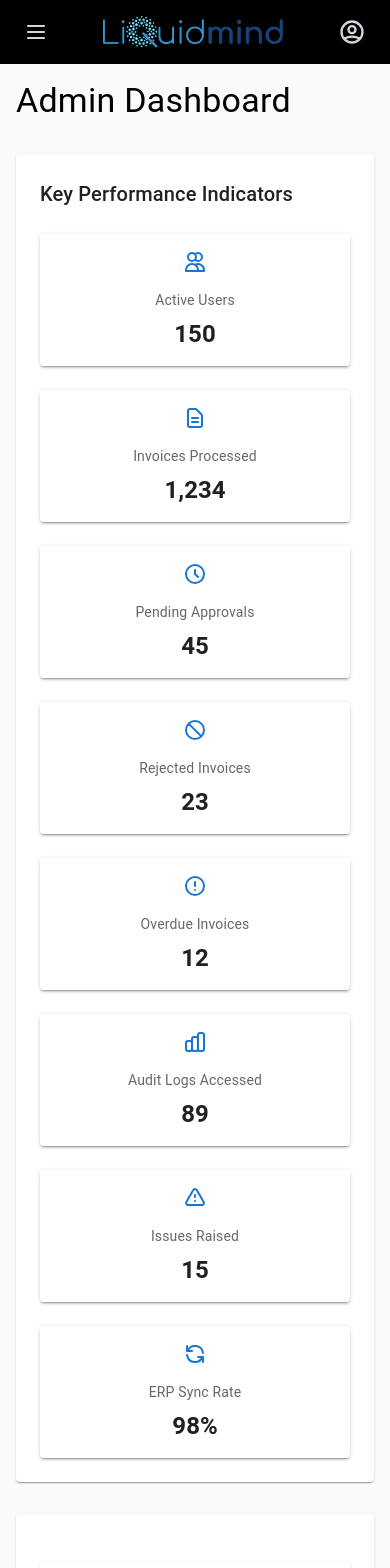
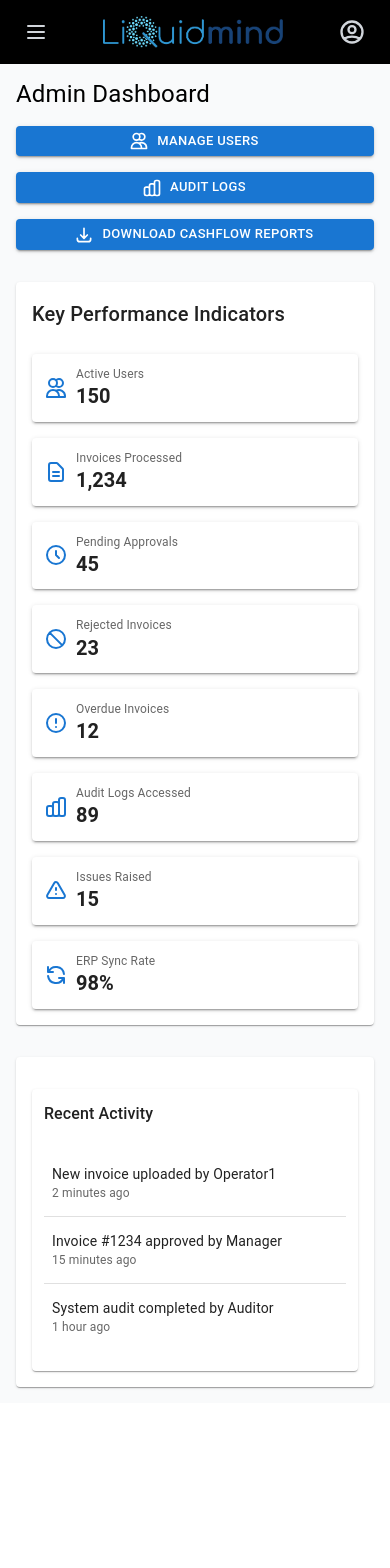
Before and after one commit to thecolossalsparkle/liquidrbac, a React (Create React App) app: page /dashboard/admin in a window 390 px wide. Shown: the top 1568 px of the page. After the commit the page ends 1403 px from the top, so only its background shows below. Built offline with nearby package versions, Linux system fonts and the light colour scheme.

Commit message:
Dashboard, Home

```diff
--- a/src/components/common/KPICard.jsx
+++ b/src/components/common/KPICard.jsx
@@ -1,15 +1,18 @@
 import React from 'react';
-import { Paper, Typography, Box } from '@mui/material';
+import { Paper, Typography, Box, useTheme, useMediaQuery } from '@mui/material';
 
 const KPICard = ({ title, value, icon }) => {
+  const theme = useTheme();
+  const isMobile = useMediaQuery(theme.breakpoints.down('sm'));
+
   return (
     <Paper
       elevation={2}
       sx={{
-        p: 2,
+        p: isMobile ? 1.5 : 2,
         height: '100%',
         display: 'flex',
-        flexDirection: 'column',
+        flexDirection: isMobile ? 'row' : 'column',
         alignItems: 'center',
         gap: 1,
         bgcolor: 'background.default',
@@ -25,16 +28,35 @@ const KPICard = ({ title, value, icon }) => {
         display: 'flex',
         alignItems: 'center',
         justifyContent: 'center',
-        mb: 1
+        mb: isMobile ? 0 : 1
       }}>
         {icon}
       </Box>
-      <Typography variant="body2" color="text.secondary" align="center">
-        {title}
-      </Typography>
-      <Typography variant="h5" component="div" align="center" sx={{ fontWeight: 'bold' }}>
-        {value}
-      </Typography>
+      <Box sx={{
+        display: 'flex',
+        flexDirection: 'column',
+        alignItems: isMobile ? 'flex-start' : 'center'
+      }}>
+        <Typography
+          variant="body2"
+          color="text.secondary"
+          align={isMobile ? "left" : "center"}
+          sx={{ fontSize: isMobile ? '0.75rem' : '0.875rem' }}
+        >
+          {title}
+        </Typography>
+        <Typography
+          variant="h5"
+          component="div"
+          align={isMobile ? "left" : "center"}
+          sx={{
+            fontWeight: 'bold',
+            fontSize: isMobile ? '1.25rem' : '1.5rem'
+          }}
+        >
+          {value}
+        </Typography>
+      </Box>
     </Paper>
   );
 };
--- a/src/components/common/RecentActivity.jsx
+++ b/src/components/common/RecentActivity.jsx
@@ -1,19 +1,28 @@
 import React from 'react';
-import { Card, Typography, List, ListItem, ListItemText, Divider } from '@mui/material';
+import { Card, Typography, List, ListItem, ListItemText, Divider, useTheme, useMediaQuery } from '@mui/material';
 
 const RecentActivity = ({ activities }) => {
+  const theme = useTheme();
+  const isMobile = useMediaQuery(theme.breakpoints.down('sm'));
+
   return (
-    <Card sx={{ p: 2, mt: 3 }}>
-      <Typography variant="h6" component="div" sx={{ mb: 2 }}>
+    <Card sx={{ p: isMobile ? 1.5 : 2, mt: isMobile ? 2 : 3 }}>
+      <Typography variant="h6" component="div" sx={{ mb: 2, fontSize: isMobile ? '1rem' : '1.25rem' }}>
         Recent Activity
       </Typography>
       <List>
         {activities.map((activity, index) => (
           <React.Fragment key={index}>
-            <ListItem>
+            <ListItem sx={{ px: isMobile ? 1 : 2 }}>
               <ListItemText
                 primary={activity.action}
                 secondary={activity.timestamp}
+                primaryTypographyProps={{
+                  fontSize: isMobile ? '0.875rem' : '1rem'
+                }}
+                secondaryTypographyProps={{
+                  fontSize: isMobile ? '0.75rem' : '0.875rem'
+                }}
               />
             </ListItem>
             {index < activities.length - 1 && <Divider />}
--- a/src/pages/Dashboard/AdminDashboard.jsx
+++ b/src/pages/Dashboard/AdminDashboard.jsx
@@ -1,5 +1,6 @@
 import React from 'react';
-import { Grid, Paper, Typography, Box } from '@mui/material';
+import { Grid, Paper, Typography, Box, Button, Stack, useTheme, useMediaQuery } from '@mui/material';
+import { useNavigate } from 'react-router-dom';
 import KPICard from '../../components/common/KPICard';
 import RecentActivity from '../../components/common/RecentActivity';
 import {
@@ -10,10 +11,16 @@ import {
   ExclamationCircleIcon,
   ChartBarIcon,
   ExclamationIcon,
-  RefreshIcon
+  RefreshIcon,
+  DownloadIcon
 } from '@heroicons/react/outline';
 
 const AdminDashboard = () => {
+  const navigate = useNavigate();
+  const theme = useTheme();
+  const isMobile = useMediaQuery(theme.breakpoints.down('sm'));
+  const isTablet = useMediaQuery(theme.breakpoints.down('md'));
+
   const kpiData = [
     { title: 'Active Users', value: '150', icon: <UsersIcon className="h-6 w-6" /> },
     { title: 'Invoices Processed', value: '1,234', icon: <DocumentTextIcon className="h-6 w-6" /> },
@@ -33,15 +40,59 @@ const AdminDashboard = () => {
 
   return (
     <Box>
-      <Typography variant="h4" component="h1" sx={{ mb: 4 }}>
-        Admin Dashboard
-      </Typography>
+      <Box sx={{
+        display: 'flex',
+        flexDirection: isMobile ? 'column' : 'row',
+        justifyContent: 'space-between',
+        alignItems: isMobile ? 'flex-start' : 'center',
+        gap: isMobile ? 2 : 0,
+        mb: 4
+      }}>
+        <Typography variant="h4" component="h1" sx={{
+          fontSize: isMobile ? '1.5rem' : '2rem'
+        }}>
+          Admin Dashboard
+        </Typography>
+        <Stack
+          direction={isMobile ? 'column' : 'row'}
+          spacing={2}
+          sx={{ width: isMobile ? '100%' : 'auto' }}
+        >
+          <Button
+            variant="contained"
+            size="small"
+            fullWidth={isMobile}
+            startIcon={<UsersIcon className="h-5 w-5" />}
+            onClick={() => navigate('/users')}
+          >
+            Manage Users
+          </Button>
+          <Button
+            variant="contained"
+            size="small"
+            fullWidth={isMobile}
+            startIcon={<ChartBarIcon className="h-5 w-5" />}
+            onClick={() => navigate('/audit-logs')}
+          >
+            Audit Logs
+          </Button>
+          <Button
+            variant="contained"
+            size="small"
+            fullWidth={isMobile}
+            startIcon={<DownloadIcon className="h-5 w-5" />}
+            onClick={() => navigate('/')}
+          >
+            Download Cashflow Reports
+          </Button>
+        </Stack>
+      </Box>
 
-      <Paper sx={{ p: 3, mb: 4 }}>
+      <Paper sx={{ p: isMobile ? 2 : 3, mb: 4 }}>
         <Typography variant="h6" sx={{ mb: 3 }}>
           Key Performance Indicators
         </Typography>
-        <Grid container spacing={3}>
+        <Grid container spacing={isMobile ? 2 : 3}>
           {kpiData.map((kpi, index) => (
             <Grid item xs={12} sm={6} md={3} key={index}>
               <KPICard {...kpi} />
@@ -50,7 +101,7 @@ const AdminDashboard = () => {
         </Grid>
       </Paper>
 
-      <Paper sx={{ p: 3 }}>
+      <Paper sx={{ p: isMobile ? 2 : 3 }}>
         <RecentActivity activities={recentActivities} />
       </Paper>
     </Box>
--- a/src/pages/Home.jsx
+++ b/src/pages/Home.jsx
@@ -1,6 +1,6 @@
 import React from 'react';
 import { Link } from 'react-router-dom';
-import { ChatIcon } from '@heroicons/react/outline';
+import { FaWhatsapp } from 'react-icons/fa';
 
 const Home = () => {
   return (
@@ -49,7 +49,7 @@ const Home = () => {
           <button
             className="bg-green-500 text-white px-6 py-3 rounded-full flex items-center space-x-2 hover:bg-green-600 transition-colors shadow-lg whitespace-nowrap"
           >
-            <ChatIcon className="w-5 h-5 sm:w-6 sm:h-6" />
+            <FaWhatsapp className="w-5 h-5 sm:w-6 sm:h-6" />
             <span>Start Chatting</span>
           </button>
         </div>
```
